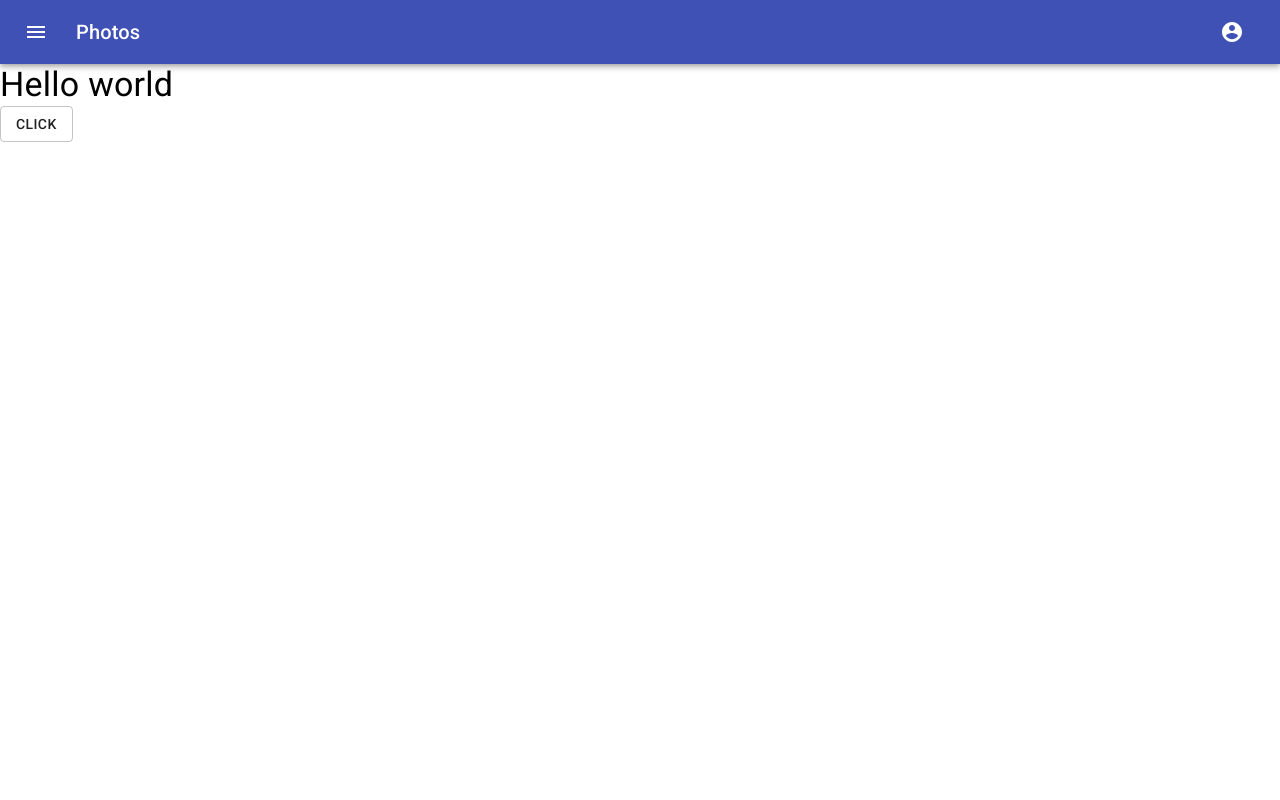
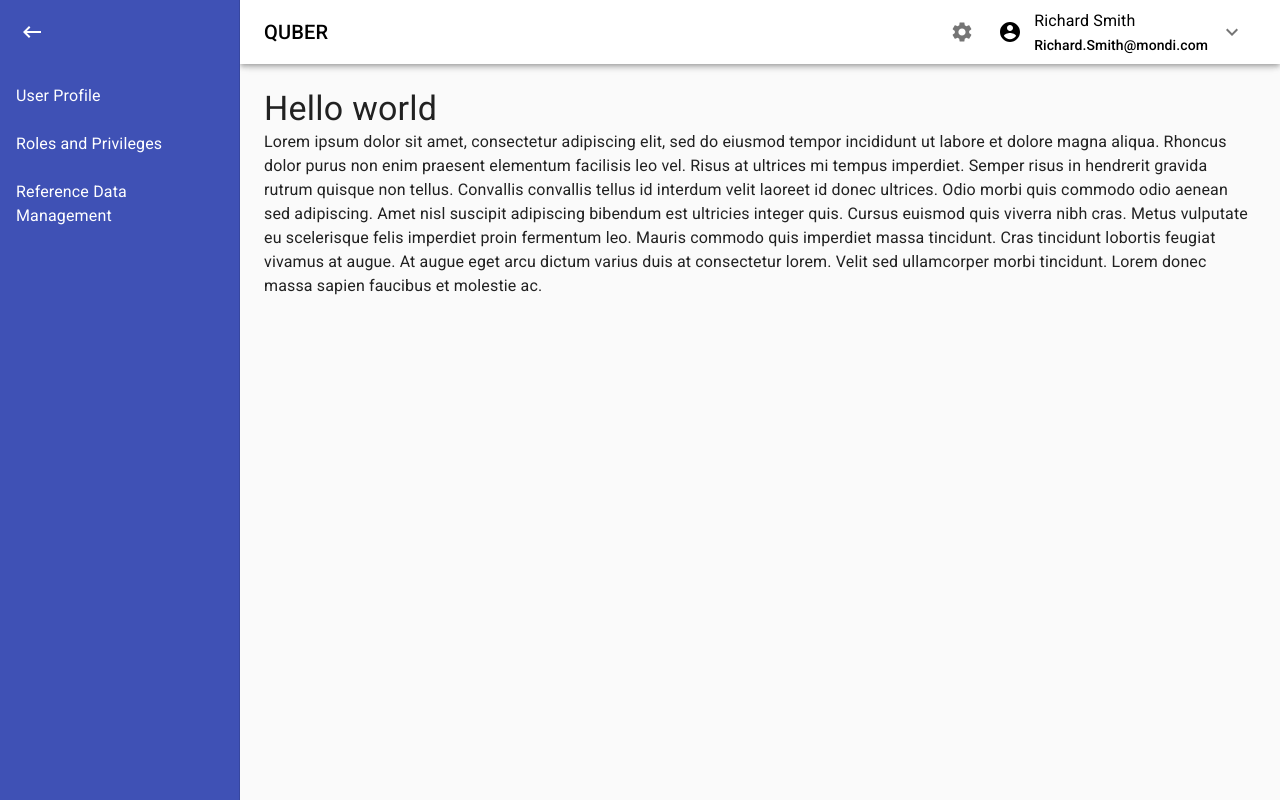
Before and after one commit to mominahmed23/quber, a React (Create React App) app: page / in a window 1280 px wide. Built offline with nearby package versions, Linux system fonts and the light colour scheme.

Commit message:
layout created

```diff
--- a/src/App.js
+++ b/src/App.js
@@ -1,4 +1,4 @@
-import { Button, Typography } from '@material-ui/core';
+import {  Typography } from '@material-ui/core';
 import './App.css';
 import Layout from './components/Layout';
 
@@ -6,7 +6,18 @@
  return (
    <Layout>
      <Typography variant="h4">Hello world</Typography>
-     <Button variant="outlined">Click</Button>
+     <Typography paragraph>
+          Lorem ipsum dolor sit amet, consectetur adipiscing elit, sed do eiusmod tempor incididunt
+          ut labore et dolore magna aliqua. Rhoncus dolor purus non enim praesent elementum
+          facilisis leo vel. Risus at ultrices mi tempus imperdiet. Semper risus in hendrerit
+          gravida rutrum quisque non tellus. Convallis convallis tellus id interdum velit laoreet id
+          donec ultrices. Odio morbi quis commodo odio aenean sed adipiscing. Amet nisl suscipit
+          adipiscing bibendum est ultricies integer quis. Cursus euismod quis viverra nibh cras.
+          Metus vulputate eu scelerisque felis imperdiet proin fermentum leo. Mauris commodo quis
+          imperdiet massa tincidunt. Cras tincidunt lobortis feugiat vivamus at augue. At augue eget
+          arcu dictum varius duis at consectetur lorem. Velit sed ullamcorper morbi tincidunt. Lorem
+          donec massa sapien faucibus et molestie ac.
+        </Typography>
    </Layout>
  );
 }
--- a/src/components/Layout.jsx
+++ b/src/components/Layout.jsx
@@ -1,38 +1,127 @@
 import React from 'react';
-import { makeStyles } from '@material-ui/core/styles';
+import clsx from 'clsx';
+import { makeStyles, useTheme } from '@material-ui/core/styles';
 import AppBar from '@material-ui/core/AppBar';
 import Toolbar from '@material-ui/core/Toolbar';
 import Typography from '@material-ui/core/Typography';
 import IconButton from '@material-ui/core/IconButton';
 import MenuIcon from '@material-ui/icons/Menu';
 import AccountCircle from '@material-ui/icons/AccountCircle';
+import { CssBaseline, Drawer, List, ListItem } from '@material-ui/core';
+import ListItemText from '@material-ui/core/ListItemText';
+import KeyboardBackspaceIcon from '@material-ui/icons/KeyboardBackspace';
+import { ExpandMore, Settings } from '@material-ui/icons';
+
+const drawerWidth = 240;
 
 
 const useStyles = makeStyles((theme) => ({
+    title: {
+      flexGrow: 1,
+    },
     root: {
-      flexGrow: 1,
+        display: 'flex',
+      },
+      whiteIcon:{
+        color:theme.palette.common.white
+      },
+      appBar: {
+          backgroundColor: theme.palette.common.white,
+          color:theme.palette.common.black,
+        transition: theme.transitions.create(['margin', 'width'], {
+          easing: theme.transitions.easing.sharp,
+          duration: theme.transitions.duration.leavingScreen,
+        }),
+      },
+      appBarShift: {
+        width: `calc(100% - ${drawerWidth}px)`,
+        marginLeft: drawerWidth,
+        transition: theme.transitions.create(['margin', 'width'], {
+          easing: theme.transitions.easing.easeOut,
+          duration: theme.transitions.duration.enteringScreen,
+        }),
       },
       menuButton: {
         marginRight: theme.spacing(2),
       },
-    title: {
+      hide: {
+        display: 'none',
+      },
+      drawer: {
+        width: drawerWidth,
+        flexShrink: 0,
+
+      },
+      drawerPaper: {
+        width: drawerWidth,
+        backgroundColor:theme.palette.primary.main,
+        color: theme.palette.common.white,
+      },
+      drawerHeader: {
+        display: 'flex',
+        alignItems: 'center',
+        padding: theme.spacing(0, 1),
+        // necessary for content to be below app bar
+        ...theme.mixins.toolbar,
+        // justifyContent: 'flex-end',
+      },
+      content: {
         flexGrow: 1,
+        padding: theme.spacing(3),
+        transition: theme.transitions.create('margin', {
+          easing: theme.transitions.easing.sharp,
+          duration: theme.transitions.duration.leavingScreen,
+        }),
+        marginLeft: -drawerWidth,
+      },
+      contentShift: {
+        transition: theme.transitions.create('margin', {
+          easing: theme.transitions.easing.easeOut,
+          duration: theme.transitions.duration.enteringScreen,
+        }),
+        marginLeft: 0,
       },
   }));
 
 const Layout = ({children}) => {
     const classes = useStyles();
+  const theme = useTheme();
+  const [open, setOpen] = React.useState(true);
+
+  const handleDrawerOpen = () => {
+    setOpen(true);
+  };
+
+  const handleDrawerClose = () => {
+    setOpen(false);
+  };
     return (
-        <div>
-            <AppBar position="static">
+        <div className={classes.root}>
+            <CssBaseline />
+            <AppBar
+        position="fixed"
+        className={clsx(classes.appBar, {
+          [classes.appBarShift]: open,
+        })}
+      >
           <Toolbar>
-          <IconButton edge="start" className={classes.menuButton} color="inherit" aria-label="menu">
+          <IconButton
+            color="inherit"
+            aria-label="open drawer"
+            onClick={handleDrawerOpen}
+            edge="start"
+            className={clsx(classes.menuButton, open && classes.hide)}
+          >
             <MenuIcon />
           </IconButton>
-          <Typography variant="h6" className={classes.title}>
-            Photos
+          <Typography variant="h6" noWrap className={classes.title}>
+            QUBER
           </Typography>
-            <div>
+            <div className={classes.root}>
+            <IconButton
+              >
+                <Settings />
+              </IconButton>
               <IconButton
                 aria-label="account of current user"
                 aria-controls="menu-appbar"
@@ -41,12 +130,58 @@
               >
                 <AccountCircle />
               </IconButton>
+              <div >
+              <Typography variant="subtitle1" noWrap>
+              Richard Smith
+            </Typography>
+            <Typography variant="subtitle2" noWrap>
+            Richard.Smith@mondi.com
+            </Typography>
+              </div>
+              <IconButton
+              >
+                <ExpandMore />
+              </IconButton>
             </div>
           </Toolbar>
         </AppBar>
+        <Drawer
+        className={classes.drawer}
+        variant="persistent"
+        anchor="left"
+        open={open}
+        classes={{
+          paper: classes.drawerPaper,
+        }}
+      >
+        <div className={classes.drawerHeader}>
+          <IconButton onClick={handleDrawerClose}>
+          <KeyboardBackspaceIcon className={classes.whiteIcon} />
+          </IconButton>
+        </div>
+
+        <List>
+          {['User Profile', 'Roles and Privileges', 'Reference Data Management'].map((text, index) => (
+            <ListItem button key={text}>
+              <ListItemText primary={text} />
+            </ListItem>
+          ))}
+        </List>
+
+      </Drawer>
+      <main
+        className={clsx(classes.content, {
+          [classes.contentShift]: open,
+        })}
+      >
+        <div className={classes.drawerHeader} />
         {children}
+      </main>
+
       </div>
-    )
+
+
+    );
 }
 
 export default Layout
```
Lines whose indentation alone changed are shown as unchanged.
